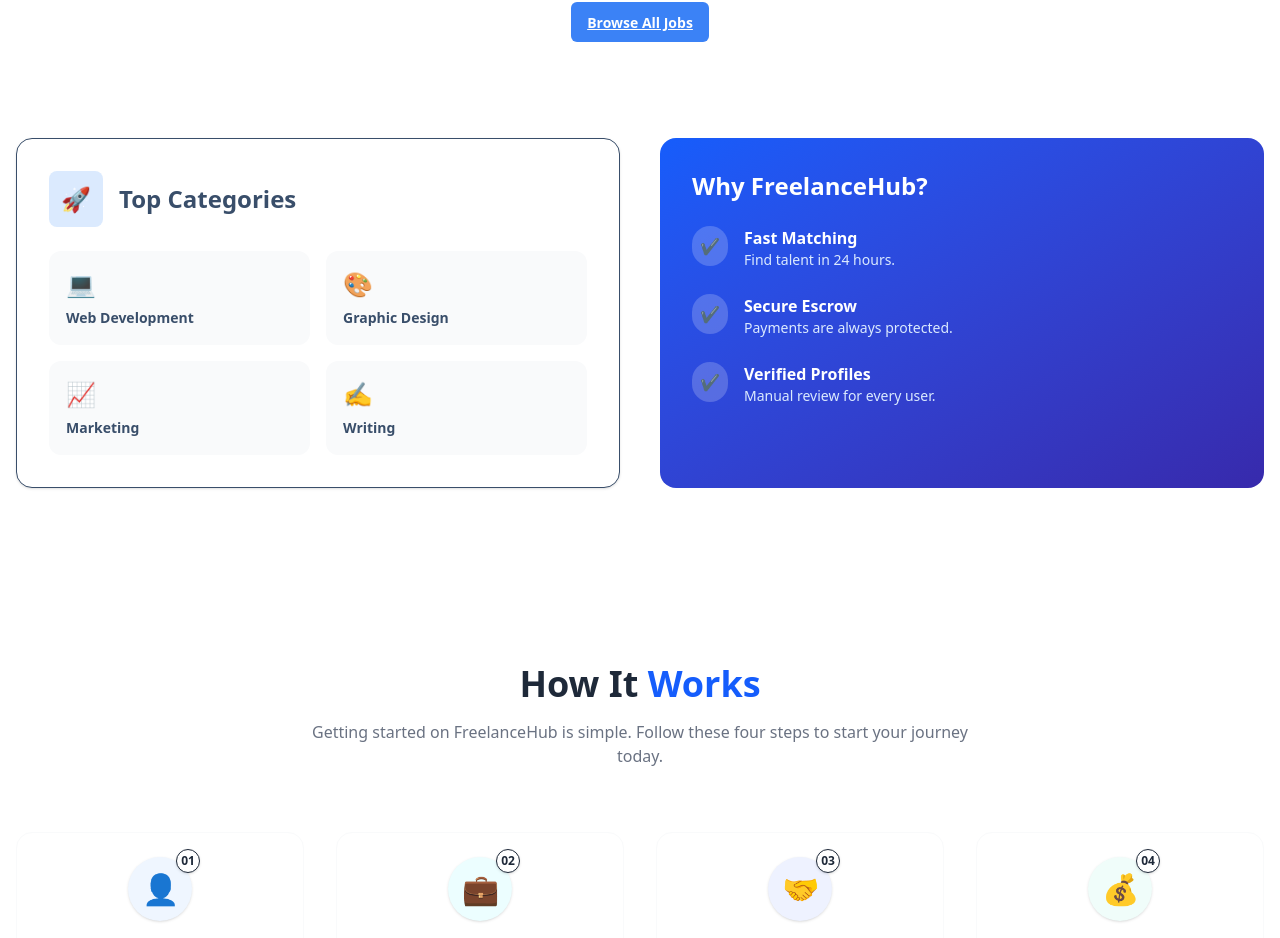
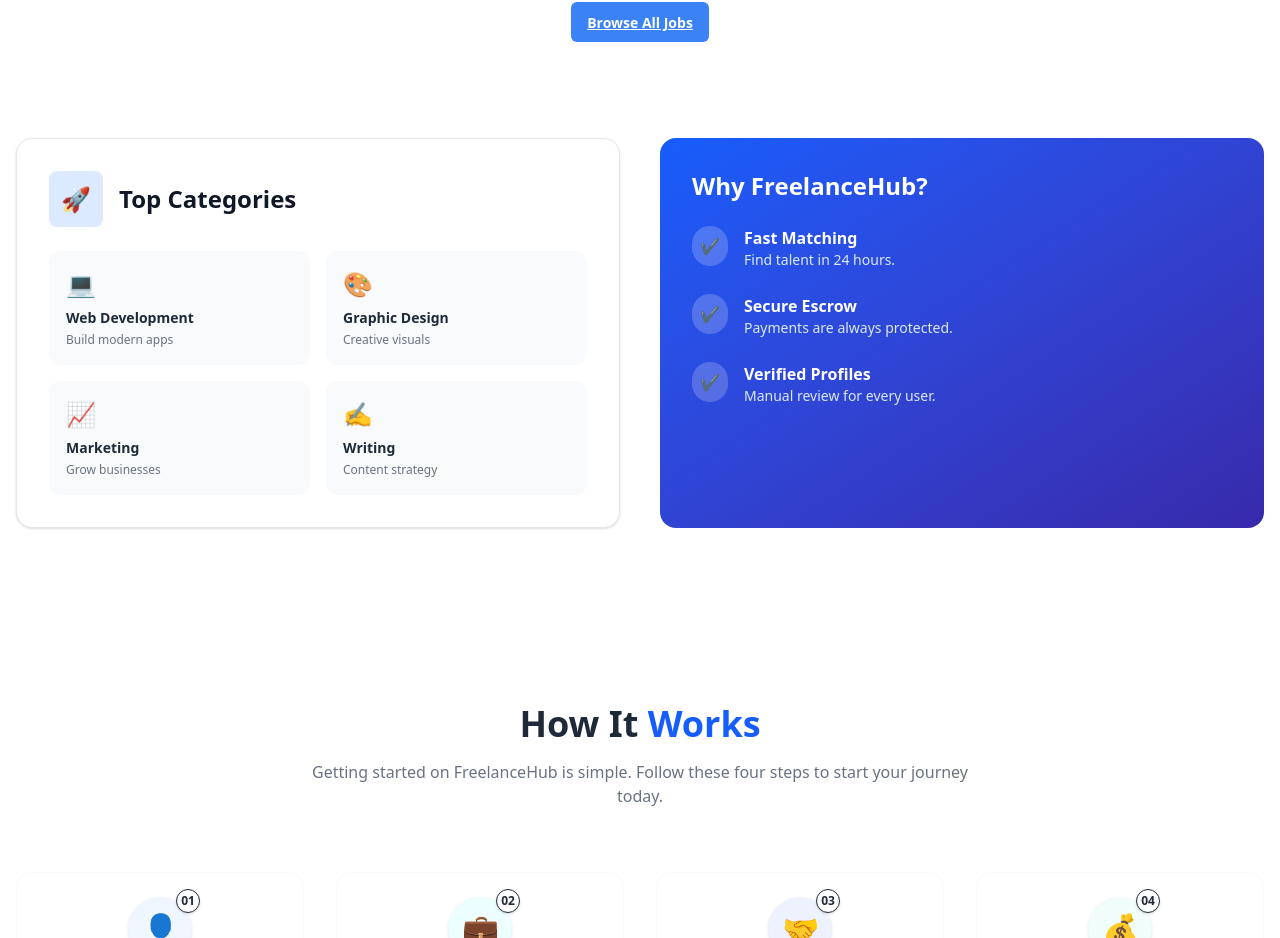
Before and after one commit to KhMansura/freelance_client, a React (Vite) app: page / in a window 1280 px wide. Shown: the part 1297-2235 px from the top of the page. Built offline with nearby package versions, Linux system fonts and the light colour scheme; no server answers.

Commit message:
added extra section

```diff
--- a/src/Components/Home/Home.jsx
+++ b/src/Components/Home/Home.jsx
@@ -67,13 +67,15 @@
 
         <section className="grid lg:grid-cols-2 gap-10 items-stretch">
 {/* Top Categories */}
-          <div className="bg-white rounded-2xl shadow-sm border p-8">
+<div className="bg-white dark:bg-neutral rounded-2xl shadow-sm border border-gray-200 dark:border-gray-700 p-8 transition-colors duration-300">
   <div className="flex items-center mb-6">
-              <div className="bg-blue-100 p-3 rounded-lg mr-4">
+    {/* Icon Container with dark mode support */}
+    <div className="bg-blue-100 dark:bg-blue-900/30 p-3 rounded-lg mr-4">
        <span className="text-2xl">🚀</span>
     </div>
-              <h3 className="text-2xl font-bold">Top Categories</h3>
+    <h3 className="text-2xl font-bold text-gray-900 dark:text-white">Top Categories</h3>
   </div>
+
   <div className="grid grid-cols-2 gap-4">
     {[
       { name: "Web Development", icon: "💻", desc: "Build modern apps" },
@@ -81,9 +83,15 @@
       { name: "Marketing", icon: "📈", desc: "Grow businesses" },
       { name: "Writing", icon: "✍️", desc: "Content strategy" },
     ].map((cat, i) => (
-                <div key={i} className="p-4 rounded-xl bg-gray-50 hover:bg-blue-50 transition border border-transparent hover:border-blue-200">
+      <div
+        key={i}
+        className="p-4 rounded-xl bg-gray-50 dark:bg-gray-800/50 hover:bg-blue-50 dark:hover:bg-blue-900/20 transition-all border border-transparent hover:border-blue-200 dark:hover:border-blue-700 group"
+      >
         <span className="text-2xl block mb-2">{cat.icon}</span>
-                  <h4 className="font-bold text-sm">{cat.name}</h4>
+        <h4 className="font-bold text-sm text-gray-800 dark:text-gray-200 group-hover:text-blue-600 dark:group-hover:text-blue-400">
+            {cat.name}
+        </h4>
+        <p className="text-xs text-gray-500 dark:text-gray-400 mt-1">{cat.desc}</p>
       </div>
     ))}
   </div>
```
Lines whose indentation alone changed are shown as unchanged.
